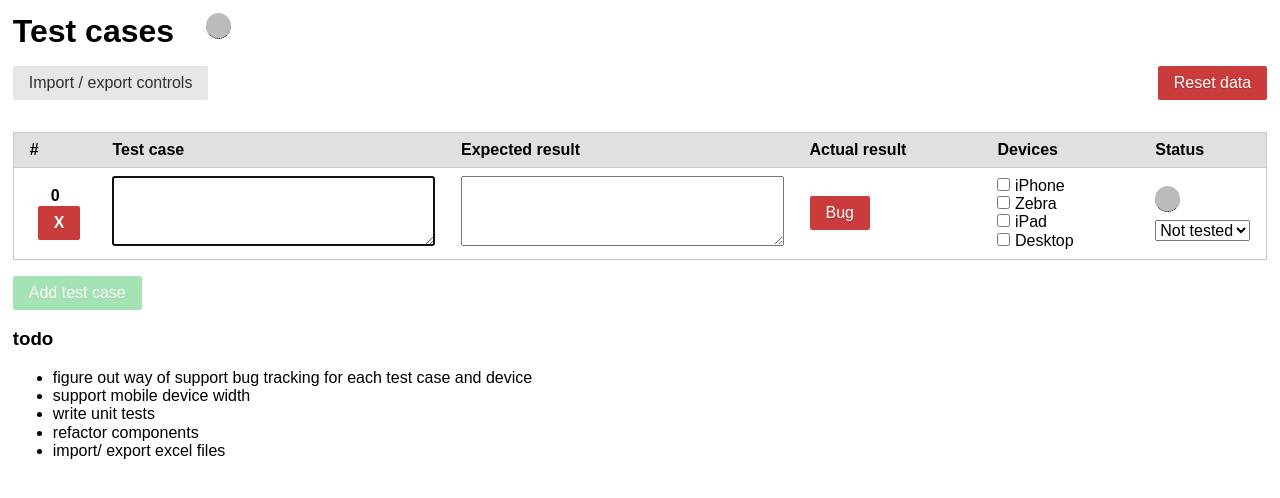
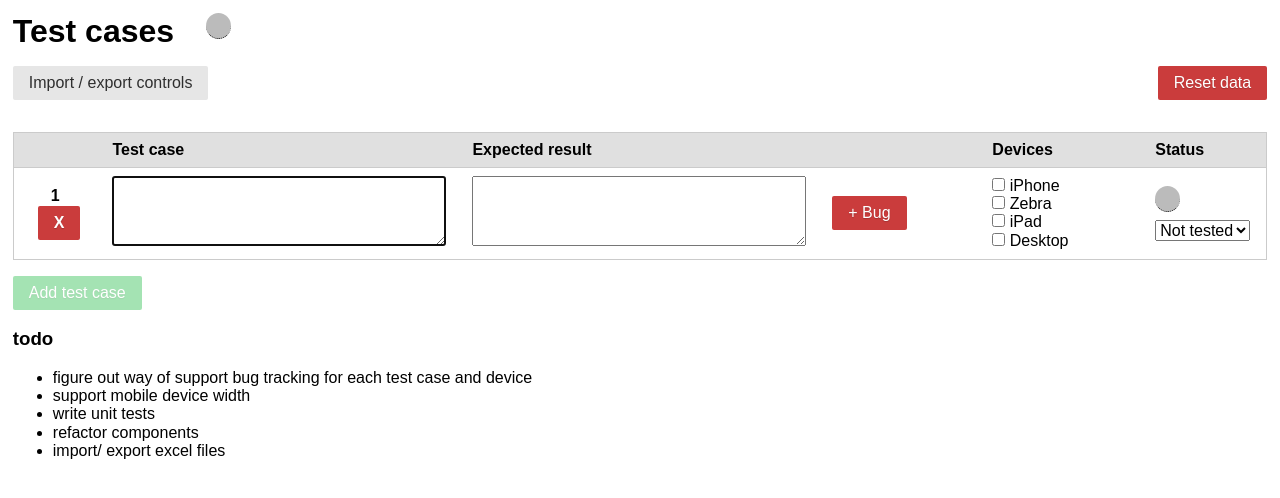
Before and after one commit to liamsain/test-case-tracker, a React (Create React App) app: page / in a window 1280 px wide. Both pictures are taken after a click on the button "Add test case". Shown: the top 498 px of the page. Built offline with nearby package versions, Linux system fonts and the light colour scheme.

Commit message:
started to add support for bug tracking against cases

```diff
--- a/src/App.js
+++ b/src/App.js
@@ -5,6 +5,7 @@ import Controls from "./Components/Controls";
 import StatusDot from "./Components/StatusDot";
 import { csvFileHeader } from "./Constants/csvFileHeader";
 import { getNewCaseRow } from './Constants/newCaseRow';
+import { getNewBugRow } from './Constants/newBugRow';
 
 class App extends Component {
   constructor() {
@@ -22,14 +23,21 @@ class App extends Component {
     }
   }
 
-  onChange = (e, index) => {
+  onAddBug = caseId => {
     const newState = this.state;
+    const row = newState.rows.find(x => x.id === caseId);
+    let newBugId = row.bugs.length + 1;
+    row.bugs.push(getNewBugRow(newBugId, caseId));
+    this.setState(newState);
+  };
+
+  onCaseChange = (e, id) => {
+    const newState = this.state;
+    const row = newState.rows.find(x => x.id === id);
     if (e.target.type === "checkbox") {
-      newState.rows[index][e.target.name] = !newState.rows[index][
-        e.target.name
-      ];
+      row[e.target.name] = !row[e.target.name];
     } else {
-      newState.rows[index][e.target.name] = e.target.value;
+      row[e.target.name] = e.target.value;
     }
     this.setState(newState);
     window.localStorage["test-cases"] = JSON.stringify(newState);
@@ -37,7 +45,7 @@ class App extends Component {
 
   onDelete = id => {
     const newState = this.state;
-    newState.rows = this.state.rows.filter((x, i) => i !== id);
+    newState.rows = this.state.rows.filter(x => x.id !== id);
     this.setState(newState);
     window.localStorage["test-cases"] = JSON.stringify(newState);
   };
@@ -134,8 +142,9 @@ class App extends Component {
         />
         <Table
           rows={this.state.rows}
-          onChange={this.onChange}
+          onCaseChange={this.onCaseChange}
           onDelete={this.onDelete}
+          onAddBug={this.onAddBug}
         />
         <button
           className="button-success pure-button important-active-green"
--- /dev/null
+++ b/src/Components/BugRow.jsx
@@ -0,0 +1,19 @@
+import React from 'react';
+import TextArea from './TextArea';
+
+const BugRow = ({ caseId, id, description }) => (
+  <tr className="animated fadeIn faster">
+    <td>Bug {id}</td>
+    <td>
+      <TextArea
+        value={description}
+        shouldFocusOnCreate
+      /></td>
+    <td></td>
+    <td></td>
+    <td></td>
+    <td></td>
+  </tr>
+);
+
+export default BugRow;
--- a/src/Components/CaseRow.jsx
+++ b/src/Components/CaseRow.jsx
@@ -4,11 +4,8 @@ import { NotTested, Passed, Failed } from "../Constants/status";
 import StatusDot from "./StatusDot";
 
 class CaseRow extends Component {
-  state = {
-    bugFound: false
-  }
+
   render() {
-    const showActualResultTextArea = this.props.actualResult.length > 0 || this.state.bugFound;
     return (
       <tr className={`${this.props.id !== 0 ? 'animated slideInDown faster' : ''}`}>
         <td className="table-id-column u-center">
@@ -36,23 +33,11 @@ class CaseRow extends Component {
           />
         </td>
         <td>
-          {
-            showActualResultTextArea &&
-            <TextArea
-              onChange={e => this.props.onChange(e, this.props.id)}
-              value={this.props.actualResult}
-              name="actualResult"
-              shouldFocusOnCreate
-            />
-          }
-          {
-            !showActualResultTextArea &&
-            <button
+          <button
             className="button-danger pure-button"
-            onClick={() => this.setState({bugFound: true})}>
-              Bug
+            onClick={() => this.props.onAddBug(this.props.id)}>
+            + Bug
             </button>
-          }
         </td>
         <td>
           <input
--- a/src/Components/Table.jsx
+++ b/src/Components/Table.jsx
@@ -1,29 +1,37 @@
 import React, { Component } from 'react';
-
-import Row from './CaseRow';
+import CaseRow from './CaseRow';
+import BugRow from './BugRow';
+import * as RowTypes from '../Constants/rowTypes';
 
 class Table extends Component {
   render() {
+    const casesAndBugsArray = [];
+    for (let i = 0; i < this.props.rows.length; i++) {
+      const row = this.props.rows[i];
+      casesAndBugsArray.push(row);
+      row.bugs.forEach(x => casesAndBugsArray.push(x));
+    }
+    console.log(casesAndBugsArray);
     return (
       <div>
         {this.props.rows && this.props.rows.length > 0 &&
           <table className="pure-table pure-table-horizontal animated fadeIn">
             <thead>
               <tr>
-                <th>#</th>
+                <th></th>
                 <th>Test case</th>
                 <th>Expected result</th>
-                <th>Actual result</th>
+                <th></th>
                 <th>Devices</th>
                 <th>Status</th>
               </tr>
             </thead>
             <tbody id="test-case-table-body">
               {
-                this.props.rows.map((x, i) =>
-                  i % 2 == 0 ? <Row
+                casesAndBugsArray.map((x, i) => x.type === RowTypes.CASE_ROW ?
+                  <CaseRow
                     key={x.id}
-                    id={i}
+                    id={x.id}
                     case={x.case}
                     expectedResult={x.expectedResult}
                     actualResult={x.actualResult}
@@ -32,9 +40,16 @@ class Table extends Component {
                     iPadTested={x.iPadTested}
                     desktopTested={x.desktopTested}
                     status={x.status}
-                    onChange={this.props.onChange}
+                    onChange={this.props.onCaseChange}
                     onDelete={this.props.onDelete}
-                  /> : <tr><td>what</td></tr>)
+                    onAddBug={this.props.onAddBug}
+                  /> :
+                  <BugRow
+                    id={x.id}
+                    caseId={x.caseId}
+                    key={`${x.caseId} - ${x.id}`}
+                    description={x.description}
+                  />)
               }
             </tbody>
           </table>
--- /dev/null
+++ b/src/Constants/newBugRow.js
@@ -0,0 +1,9 @@
+import { BUG_ROW } from './rowTypes';
+
+export const getNewBugRow = (id, caseId) => ({
+  caseId,
+  id,
+  type: BUG_ROW,
+  description: "",
+  fixed: false
+});
--- a/src/Constants/newCaseRow.js
+++ b/src/Constants/newCaseRow.js
@@ -1,6 +1,8 @@
-import {NotTested} from './status';
+import { NotTested } from './status';
+import { CASE_ROW } from './rowTypes';
 
 export const getNewCaseRow = id => ({
+  type: CASE_ROW,
   id,
   case: "",
   expectedResult: "",
@@ -9,5 +11,6 @@ export const getNewCaseRow = id => ({
   zebraTested: false,
   iPadTested: false,
   desktopTested: false,
-  status: NotTested
+  status: NotTested,
+  bugs: []
 });
--- /dev/null
+++ b/src/Constants/rowTypes.js
@@ -0,0 +1,2 @@
+export const CASE_ROW = 'CASE_ROW';
+export const BUG_ROW = 'BUG_ROW';
```
